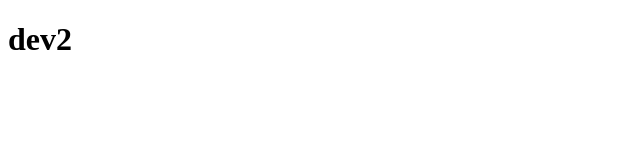
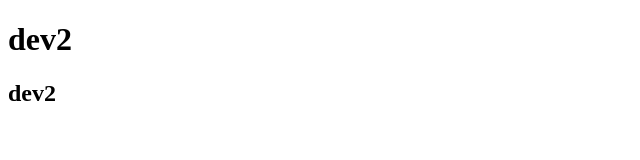
Before and after one commit to sexfat/git_ed101, a plain HTML site: page index.html in a window 1280 px wide. Shown: the full height of the page, 0-640 px from the left. Drawn offline with Linux system fonts and the light colour scheme.

Commit message:
add dev2

```diff
--- a/index.html
+++ b/index.html
@@ -8,5 +8,6 @@
 <body>
 
     <h1>dev2</h1>
+    <h2>dev2</h2>
 </body>
 </html>
```
